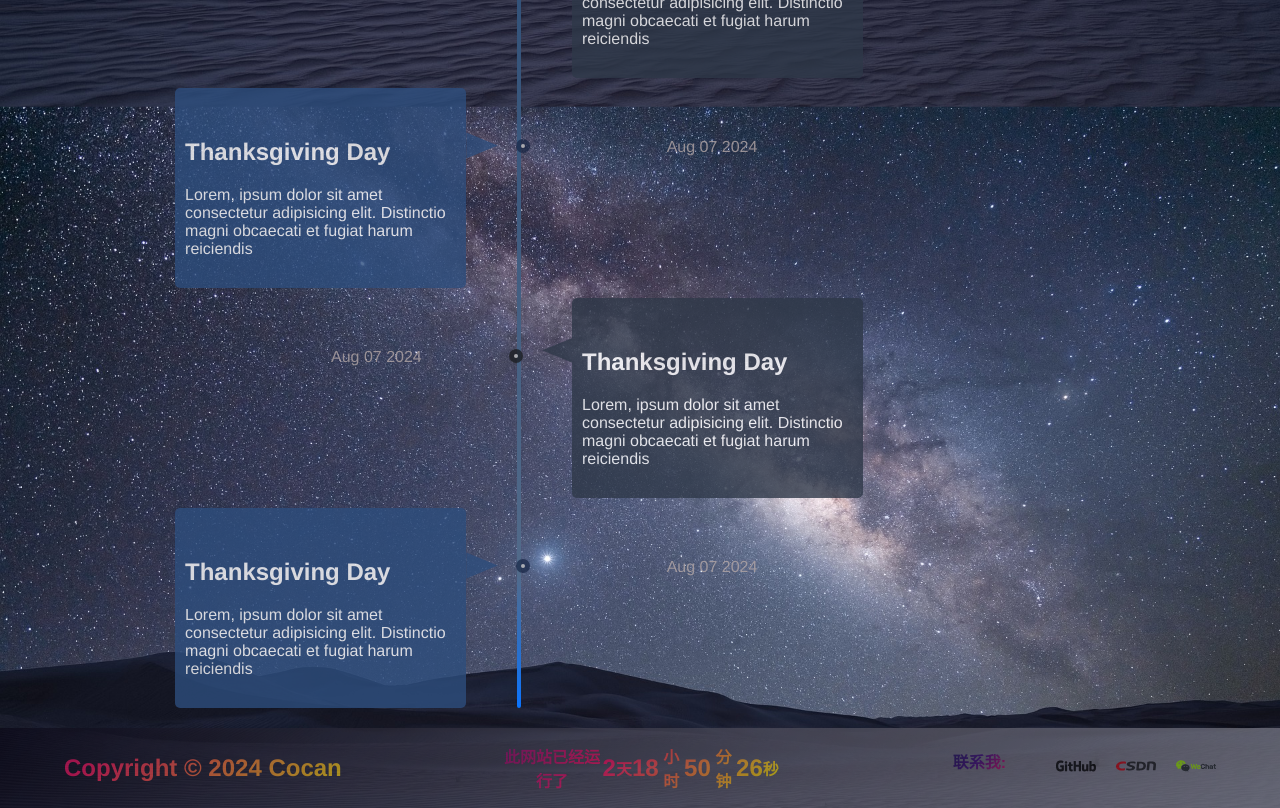
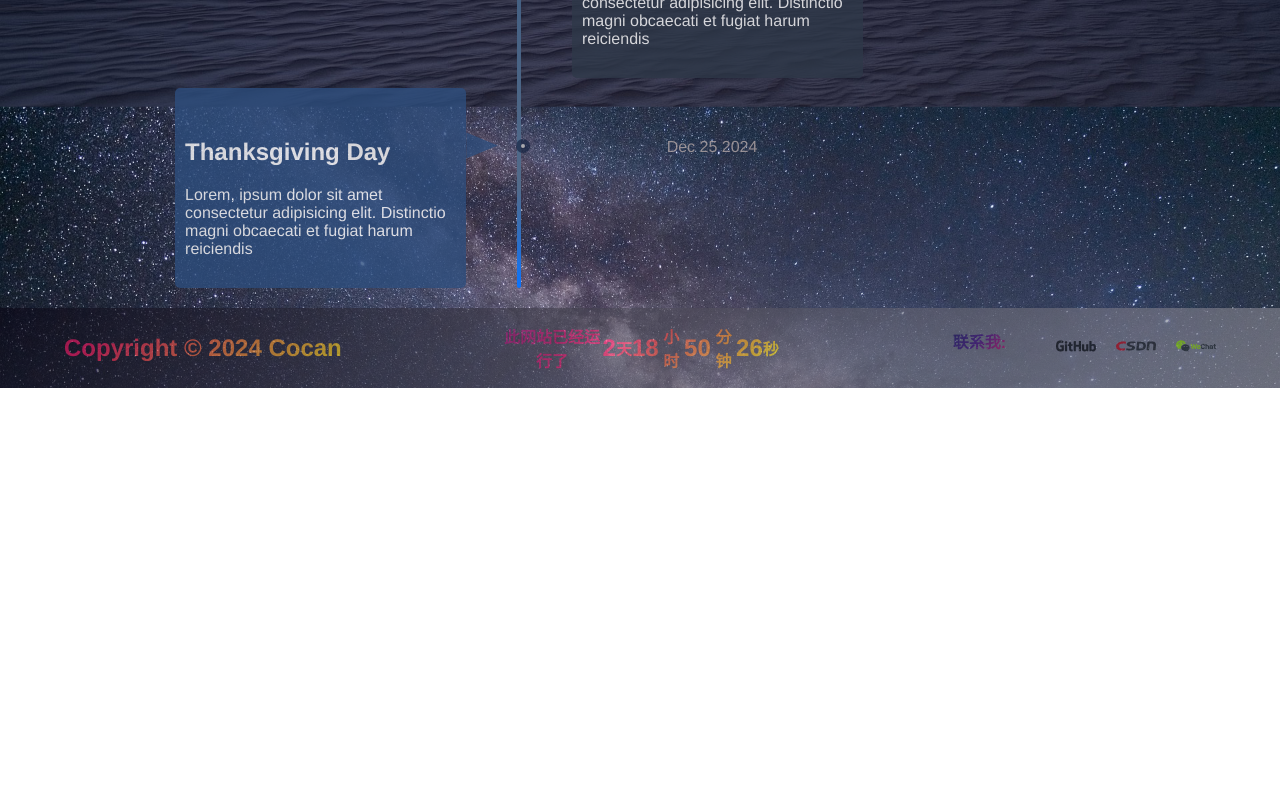
Before and after one commit to kurong99/personal-blog, a Vue app in the folder personal-blog/: page / in a window 1280 px wide. Shown: the part 1600-2408 px from the top of the page. After the commit the page ends 1988 px from the top, so only its background shows below. Built offline with nearby package versions, Linux system fonts and the light colour scheme.

Commit message:
<add> add fade animation

```diff
--- a/personal-blog/src/pages/ArticleList.vue
+++ b/personal-blog/src/pages/ArticleList.vue
@@ -2,110 +2,17 @@
   <div class="article-list">
     <TitleComponent>文章列表</TitleComponent>
     <div class="timelines">
-      <div class="timeline">
-        <div class="timeline-title"></div>
-        <div class="timeline-details">Dec 25 2024</div>
-        <div class="timeline-icon">
-          <div class="timeline-bar"></div>
-        </div>
-        <div class="timeline-content">
-          <h2 class="timeline-title">Thanksgiving Day</h2>
-          <div class="content-details">
-            Lorem, ipsum dolor sit amet consectetur adipisicing elit. Distinctio magni obcaecati et fugiat harum reiciendis
+        <div class="timeline" v-for="item in items" :key="item.id" :class="{'fade-in': isLoad}">
+          <div class="timeline-title"></div>
+          <div class="timeline-details">{{ item.date }}</div>
+          <div class="timeline-icon">
+            <div class="timeline-bar"></div>
+          </div>
+          <div class="timeline-content">
+            <h2 class="timeline-title">{{ item.title }}</h2>
+            <div class="content-details">{{ item.detail }}</div>
           </div>
         </div>
-      </div>
-      <div class="timeline">
-        <div class="timeline-title"></div>
-        <div class="timeline-details">Oct 12 2024</div>
-        <div class="timeline-icon">
-          <div class="timeline-bar"></div>
-        </div>
-        <div class="timeline-content">
-          <h2 class="timeline-title">Thanksgiving Day</h2>
-          <div class="content-details">
-            Lorem, ipsum dolor sit amet consectetur adipisicing elit. Distinctio magni obcaecati et fugiat harum reiciendis
-          </div>
-        </div>
-      </div>
-      <div class="timeline">
-        <div class="timeline-title"></div>
-        <div class="timeline-details">Sep 13 2024</div>
-        <div class="timeline-icon">
-          <div class="timeline-bar"></div>
-        </div>
-        <div class="timeline-content">
-          <h2 class="timeline-title">Thanksgiving Day</h2>
-          <div class="content-details">
-            Lorem, ipsum dolor sit amet consectetur adipisicing elit. Distinctio magni obcaecati et fugiat harum reiciendis
-          </div>
-        </div>
-      </div>
-      <div class="timeline">
-        <div class="timeline-title"></div>
-        <div class="timeline-details">Aug 07 2024</div>
-        <div class="timeline-icon">
-          <div class="timeline-bar"></div>
-        </div>
-        <div class="timeline-content">
-          <h2 class="timeline-title">Thanksgiving Day</h2>
-          <div class="content-details">
-            Lorem, ipsum dolor sit amet consectetur adipisicing elit. Distinctio magni obcaecati et fugiat harum reiciendis
-          </div>
-        </div>
-      </div>
-      <div class="timeline">
-        <div class="timeline-title"></div>
-        <div class="timeline-details">Aug 07 2024</div>
-        <div class="timeline-icon">
-          <div class="timeline-bar"></div>
-        </div>
-        <div class="timeline-content">
-          <h2 class="timeline-title">Thanksgiving Day</h2>
-          <div class="content-details">
-            Lorem, ipsum dolor sit amet consectetur adipisicing elit. Distinctio magni obcaecati et fugiat harum reiciendis
-          </div>
-        </div>
-      </div>
-      <div class="timeline">
-        <div class="timeline-title"></div>
-        <div class="timeline-details">Aug 07 2024</div>
-        <div class="timeline-icon">
-          <div class="timeline-bar"></div>
-        </div>
-        <div class="timeline-content">
-          <h2 class="timeline-title">Thanksgiving Day</h2>
-          <div class="content-details">
-            Lorem, ipsum dolor sit amet consectetur adipisicing elit. Distinctio magni obcaecati et fugiat harum reiciendis
-          </div>
-        </div>
-      </div>
-      <div class="timeline">
-        <div class="timeline-title"></div>
-        <div class="timeline-details">Aug 07 2024</div>
-        <div class="timeline-icon">
-          <div class="timeline-bar"></div>
-        </div>
-        <div class="timeline-content">
-          <h2 class="timeline-title">Thanksgiving Day</h2>
-          <div class="content-details">
-            Lorem, ipsum dolor sit amet consectetur adipisicing elit. Distinctio magni obcaecati et fugiat harum reiciendis
-          </div>
-        </div>
-      </div>
-      <div class="timeline">
-        <div class="timeline-title"></div>
-        <div class="timeline-details">Aug 07 2024</div>
-        <div class="timeline-icon">
-          <div class="timeline-bar"></div>
-        </div>
-        <div class="timeline-content">
-          <h2 class="timeline-title">Thanksgiving Day</h2>
-          <div class="content-details">
-            Lorem, ipsum dolor sit amet consectetur adipisicing elit. Distinctio magni obcaecati et fugiat harum reiciendis
-          </div>
-        </div>
-      </div>
     </div>
   </div>
 </template>
@@ -115,8 +22,59 @@ import TitleComponent from '../components/TitleComponent';
 
 export default {
     name: 'ArticleList',
+    mounted() {
+      window.addEventListener('load',this.handleLoad,true);
+    },
     components: {
       TitleComponent
+    },
+    data() {
+      return {
+        isLoad: false,
+        items: [
+          {
+            id: 1,
+            date: 'Dec 25 2024',
+            title: 'Thanksgiving Day',
+            detail: 'Lorem, ipsum dolor sit amet consectetur adipisicing elit. Distinctio magni obcaecati et fugiat harum reiciendis'
+          },
+          {
+            id: 2,
+            date: 'Dec 25 2024',
+            title: 'Thanksgiving Day',
+            detail: 'Lorem, ipsum dolor sit amet consectetur adipisicing elit. Distinctio magni obcaecati et fugiat harum reiciendis'
+          },
+          {
+            id: 3,
+            date: 'Dec 25 2024',
+            title: 'Thanksgiving Day',
+            detail: 'Lorem, ipsum dolor sit amet consectetur adipisicing elit. Distinctio magni obcaecati et fugiat harum reiciendis'
+          },
+          {
+            id: 4,
+            date: 'Dec 25 2024',
+            title: 'Thanksgiving Day',
+            detail: 'Lorem, ipsum dolor sit amet consectetur adipisicing elit. Distinctio magni obcaecati et fugiat harum reiciendis'
+          },
+          {
+            id: 5,
+            date: 'Dec 25 2024',
+            title: 'Thanksgiving Day',
+            detail: 'Lorem, ipsum dolor sit amet consectetur adipisicing elit. Distinctio magni obcaecati et fugiat harum reiciendis'
+          },
+          {
+            id: 6,
+            date: 'Dec 25 2024',
+            title: 'Thanksgiving Day',
+            detail: 'Lorem, ipsum dolor sit amet consectetur adipisicing elit. Distinctio magni obcaecati et fugiat harum reiciendis'
+          }
+        ]
+      }
+    },
+    methods: {
+      handleLoad() {
+        this.isLoad = true;
+      }
     }
 }
 </script>
@@ -165,6 +123,19 @@ export default {
     transition: all 0.4s linear;
   }
 
+  .fade-in{
+    animation: appear-in 1.3s ease;
+  }
+  @keyframes appear-in {
+    from {
+      opacity: 0;
+      transform: translateX(150px);
+    }
+    to {
+      opacity: 0.8;
+      transform: translateX(0px);
+    }
+  }
 
   .timeline:nth-child(2n) {
     background-color: #2e4e7e;
```
